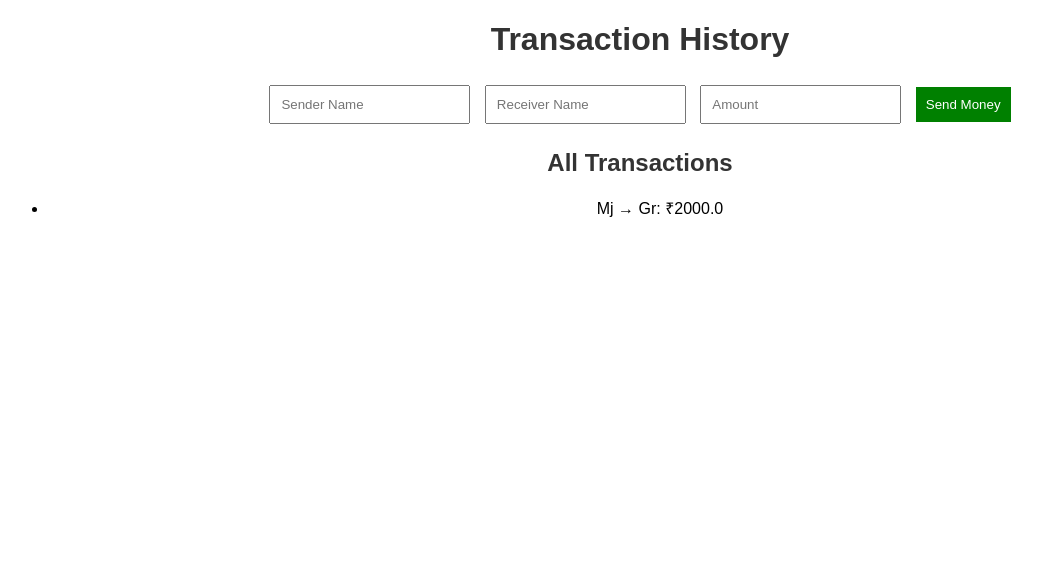
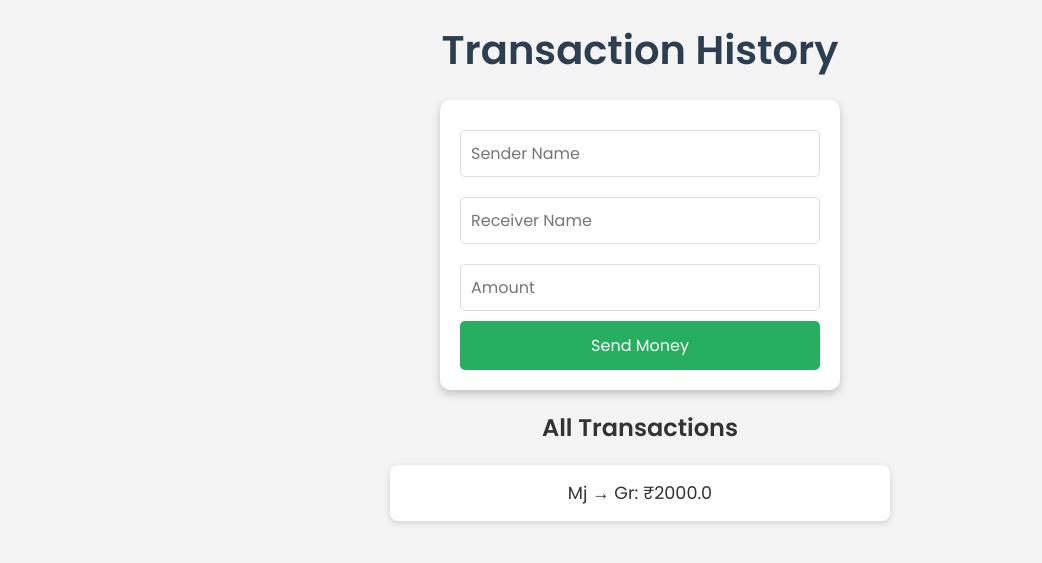
Before and after one commit to Mjdude/MyFlaskBankApp, a Flask app: page /transactions in a window 1280 px wide. Shown: the top 563 px of the page, without its empty margins (0-1042 px from the left). Run offline with Flask 3, Linux system fonts and the light colour scheme.

Commit message:
Updated style.css with modern UI improvements

```diff
--- a/static/style.css
+++ b/static/style.css
@@ -1,19 +1,106 @@
+/* Import Google Font */
+@import url('https://fonts.googleapis.com/css2?family=Poppins:wght@300;400;600&display=swap');
+
+* {
+    margin: 0;
+    padding: 0;
+    box-sizing: border-box;
+    font-family: 'Poppins', sans-serif;
+}
+
 body {
-    font-family: Arial, sans-serif;
+    background: #f4f4f4;
+    color: #333;
     text-align: center;
+    padding: 20px;
 }
-h1, h2 {
-    color: #333;
+
+/* Header Styling */
+h1 {
+    color: #2c3e50;
+    font-size: 2.5rem;
+    margin-bottom: 20px;
 }
+
+/* Navigation Links */
+a {
+    text-decoration: none;
+    color: white;
+    background: #3498db;
+    padding: 10px 20px;
+    border-radius: 8px;
+    transition: 0.3s;
+}
+
+a:hover {
+    background: #2980b9;
+}
+
+/* Form Styling */
 form {
+    background: white;
+    padding: 20px;
     margin: 20px auto;
+    width: 90%;
+    max-width: 400px;
+    box-shadow: 0px 4px 8px rgba(0, 0, 0, 0.2);
+    border-radius: 10px;
 }
-input, button {
+
+input {
+    width: 100%;
     padding: 10px;
-    margin: 5px;
+    margin: 10px 0;
+    border: 1px solid #ddd;
+    border-radius: 5px;
+    font-size: 1rem;
 }
+
 button {
-    background-color: green;
+    width: 100%;
+    padding: 12px;
+    background: #27ae60;
     color: white;
     border: none;
+    font-size: 1rem;
+    cursor: pointer;
+    border-radius: 5px;
+    transition: 0.3s;
 }
+
+button:hover {
+    background: #219150;
+}
+
+/* Transaction List */
+ul {
+    list-style: none;
+    padding: 0;
+    margin-top: 20px;
+}
+
+li {
+    background: white;
+    padding: 15px;
+    margin: 10px auto;
+    width: 90%;
+    max-width: 500px;
+    box-shadow: 0px 2px 6px rgba(0, 0, 0, 0.15);
+    border-radius: 8px;
+    font-size: 1.1rem;
+}
+
+/* Responsive Design */
+@media (max-width: 600px) {
+    h1 {
+        font-size: 2rem;
+    }
+
+    form {
+        width: 95%;
+    }
+
+    li {
+        width: 95%;
+    }
+}
```
